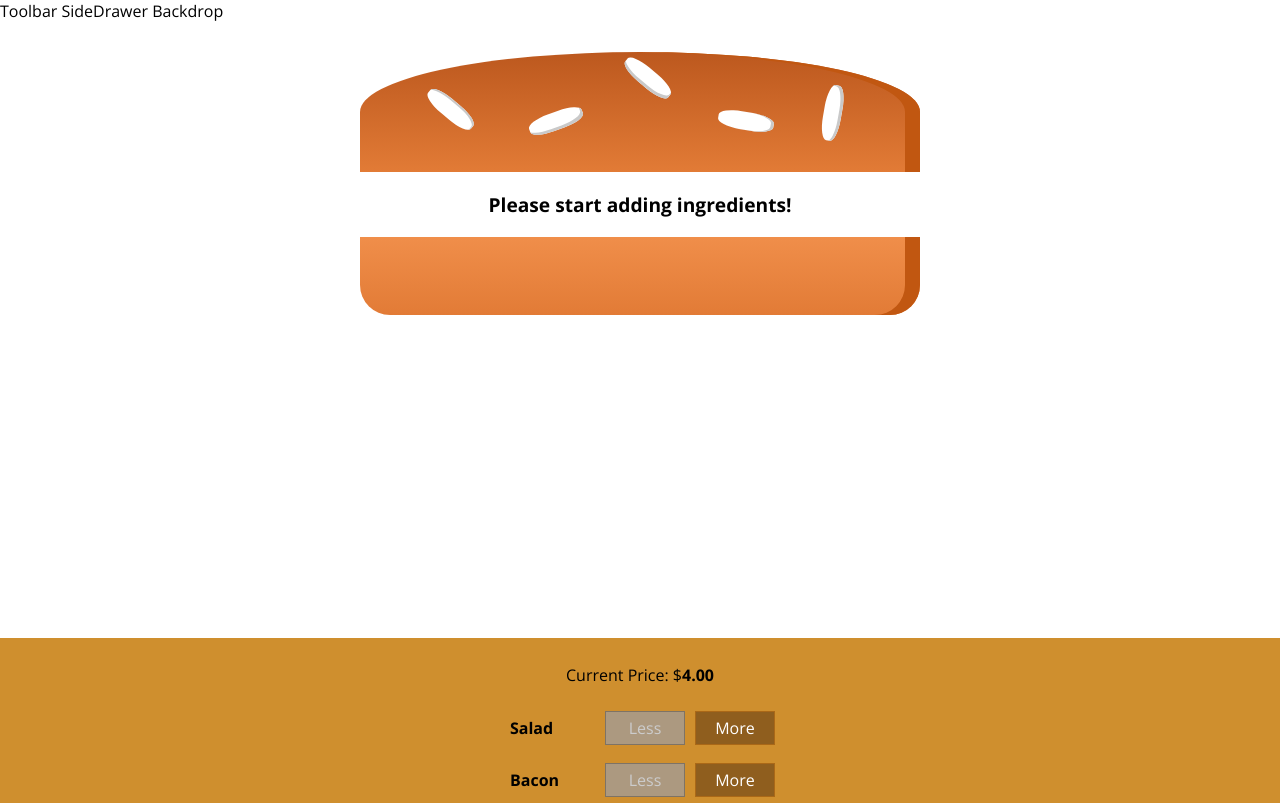
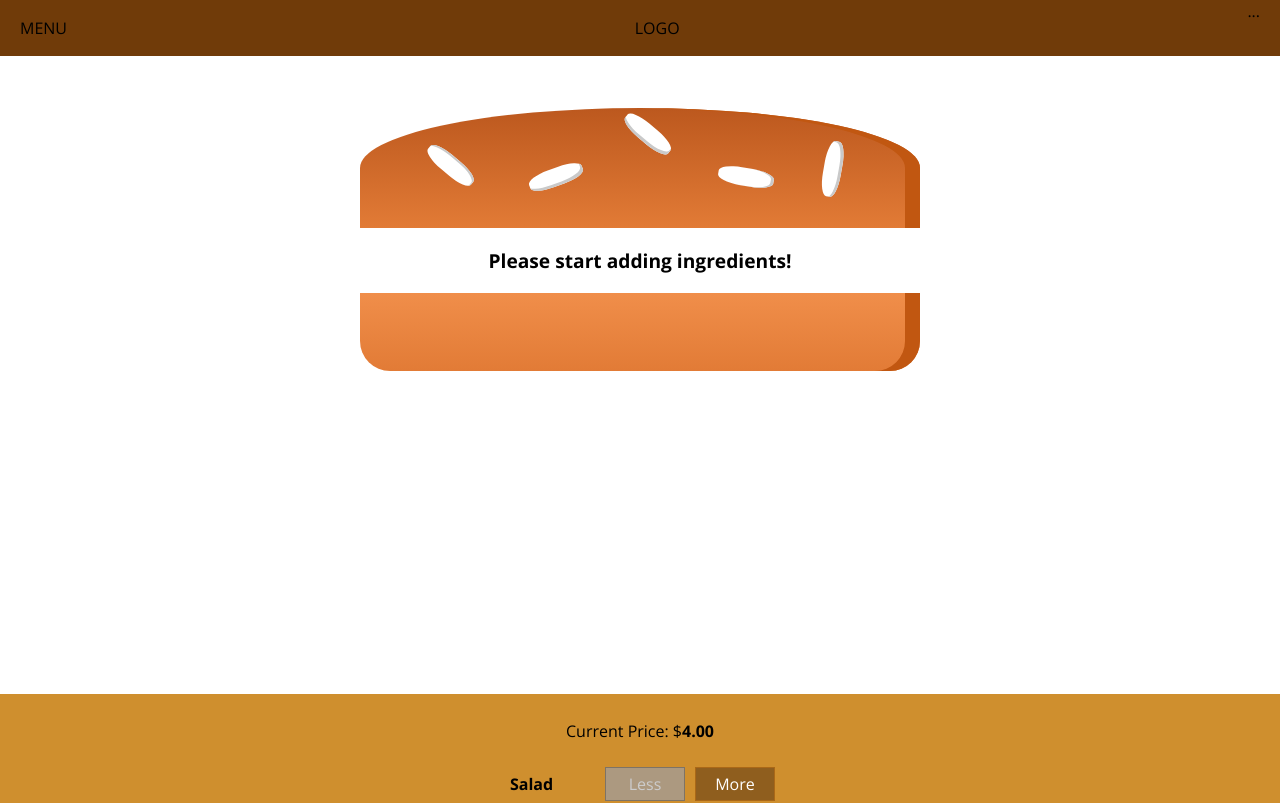
Before and after one commit to stancil-marcus7/Burger-Project, a React (Create React App) app: page / in a window 1280 px wide. Shown: the top 803 px of the page. Built offline with nearby package versions, Linux system fonts and the light colour scheme.

Commit message:
Add Toolbar

```diff
--- a/src/components/Burger/OrderSummary/OrderSummary.js
+++ b/src/components/Burger/OrderSummary/OrderSummary.js
@@ -18,6 +18,7 @@
             <ul>
                 {ingredientSummary}
             </ul>
+            <p><strong>Total Price: ${props.price.toFixed(2)}</strong></p>
             <p>Continue to Check Out?</p>
             <Button btnType={"Danger"} click={props.cancelPurchase}>CANCEL</Button>
             <Button btnType={"Success"} click={props.purchase}>CONTINUE</Button>
--- a/src/components/Layout/Layout.js
+++ b/src/components/Layout/Layout.js
@@ -1,11 +1,13 @@
 import React from 'react';
 import Aux from '../../hoc/Aux';
 import classes from './Layout.module.css';
+import Toolbar from '../Toolbar/Toolbar'
 
 //Layout will house the Tookbar, SideDrawer, and Backdrop components
 const layout = (props) => (
     <Aux>
         <div>
+            <Toolbar/>
             Toolbar SideDrawer Backdrop
         </div>
         {/* The CSS for main is used to put distance between the BurgerBuilder component and the components in Layout */}
--- a/src/components/Layout/Layout.module.css
+++ b/src/components/Layout/Layout.module.css
@@ -1,3 +1,3 @@
 .Content{
-    margin-top: 16px;
+    margin-top: 72px;
 }
--- /dev/null
+++ b/src/components/Toolbar/Toolbar.js
@@ -0,0 +1,14 @@
+import React from 'react';
+import classes from "./Toolbar.module.css"
+
+const toolbar = (props) => (
+    <header className={classes.Toolbar}>
+        <div>MENU</div>
+        <div>LOGO</div>
+        <nav>
+            ...
+        </nav>
+    </header>
+);
+
+export default toolbar;
--- /dev/null
+++ b/src/components/Toolbar/Toolbar.module.css
@@ -0,0 +1,18 @@
+.Toolbar{
+    height: 56px;
+    width: 100%;
+    position: fixed;
+    top: 0;
+    left: 0;
+    background-color: #703B09;
+    display: flex;
+    justify-content: space-between;
+    align-items: center;
+    padding: 0 20px;
+    box-sizing: border-box;
+    z-index: 90;
+}
+
+.Toolbar nav {
+    height: 100%
+}
--- a/src/containers/BurgerBuilder/BurgerBuilder.js
+++ b/src/containers/BurgerBuilder/BurgerBuilder.js
@@ -139,7 +139,8 @@
                     <OrderSummary
                         ingredients={this.state.ingredients}
                         purchase={this.purchaseContinueHandler}
-                        cancelPurchase={this.purchaseCancelHandler}/>
+                        cancelPurchase={this.purchaseCancelHandler}
+                        price={this.state.totalPrice}/>
                 </Modal>
                 <Burger ingredients={this.state.ingredients} decision/>
                 <BuildControls
```
